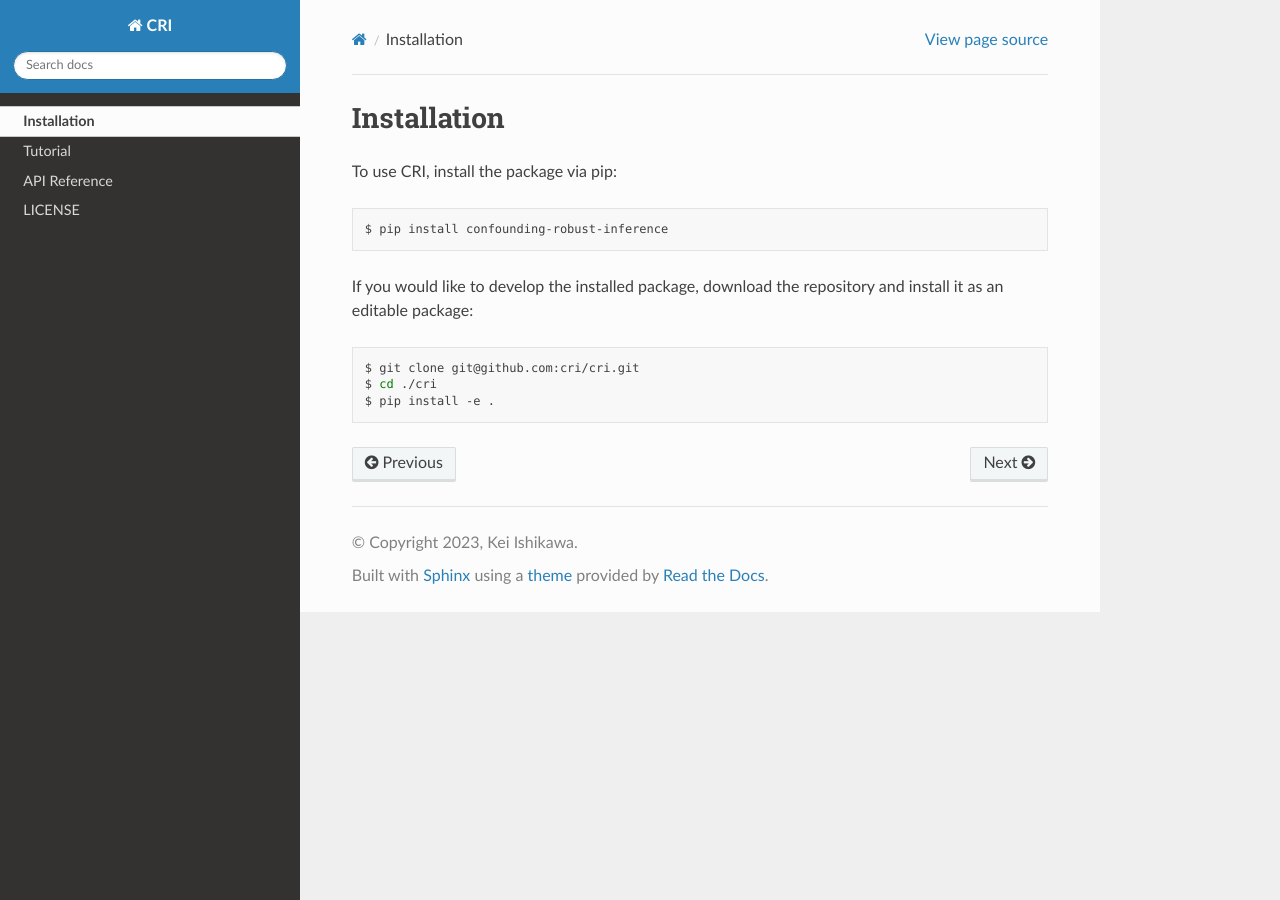
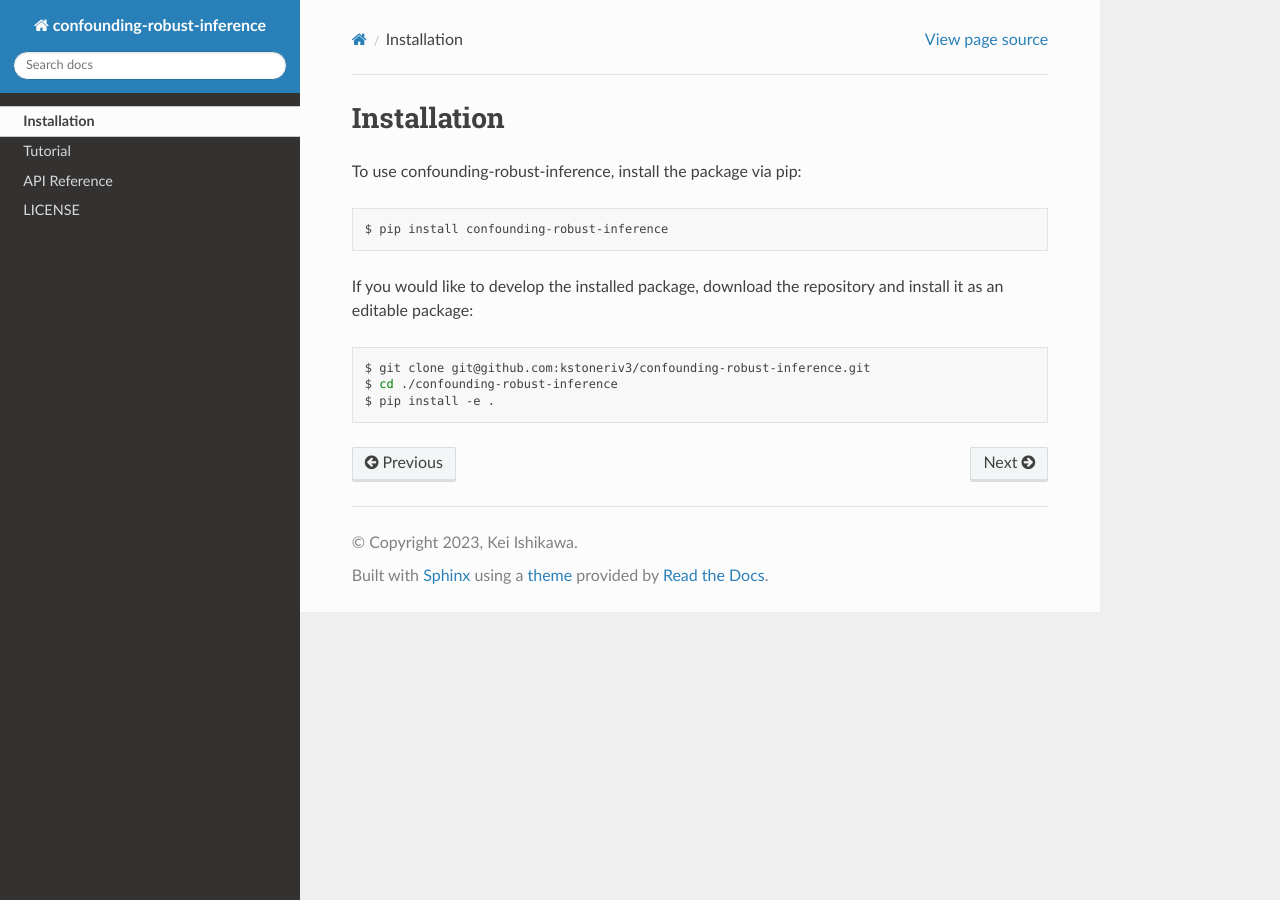
Before and after one commit to kstoneriv3/confounding-robust-inference, a Sphinx documentation site: the page built from docs/source/installation.rst, in a window 1280 px wide. Built offline with Sphinx 7.4.7 and the Read the Docs theme 2.0.0, drawn with Linux system fonts in a browser that asks for light colours.

Commit message:
update some docs

```diff
--- a/docs/source/conf.py
+++ b/docs/source/conf.py
@@ -11,7 +11,7 @@ import sys
 sys.path.insert(0, os.path.abspath('../../cri/'))
 from cri.version import __version__
 
-project = 'CRI'
+project = 'confounding-robust-inference'
 copyright = '2023, Kei Ishikawa'
 author = 'Kei Ishikawa'
 release = __version__
--- a/docs/source/index.rst
+++ b/docs/source/index.rst
@@ -1,5 +1,5 @@
-Welcome to CRI's documentation!
-===============================
+Welcome to confounding-robust-inference's documentation!
+========================================================
 
 **Confounding robust inference with conditional moment constraints.**
 
--- a/docs/source/installation.rst
+++ b/docs/source/installation.rst
@@ -1,7 +1,7 @@
 Installation
 ============
 
-To use CRI, install the package via pip:
+To use confounding-robust-inference, install the package via pip:
 
 .. code-block:: bash
 
@@ -11,6 +11,6 @@ If you would like to develop the installed package, download the repository and
 
 .. code-block:: bash
 
-    $ git clone git@github.com:cri/cri.git
-    $ cd ./cri
+    $ git clone git@github.com:kstoneriv3/confounding-robust-inference.git
+    $ cd ./confounding-robust-inference
     $ pip install -e .
--- a/pyproject.toml
+++ b/pyproject.toml
@@ -6,7 +6,7 @@ build-backend = "setuptools.build_meta"
 include = ["cri*"]
 
 [project]
-name = "CRI"
+name = "confounding-robust-inference"
 description = "Confounding robust inference with conditional moment constraints"
 readme = "README.md"
 license = {file = "LICENSE"}
```
Also changed, not shown: 1 other file.
